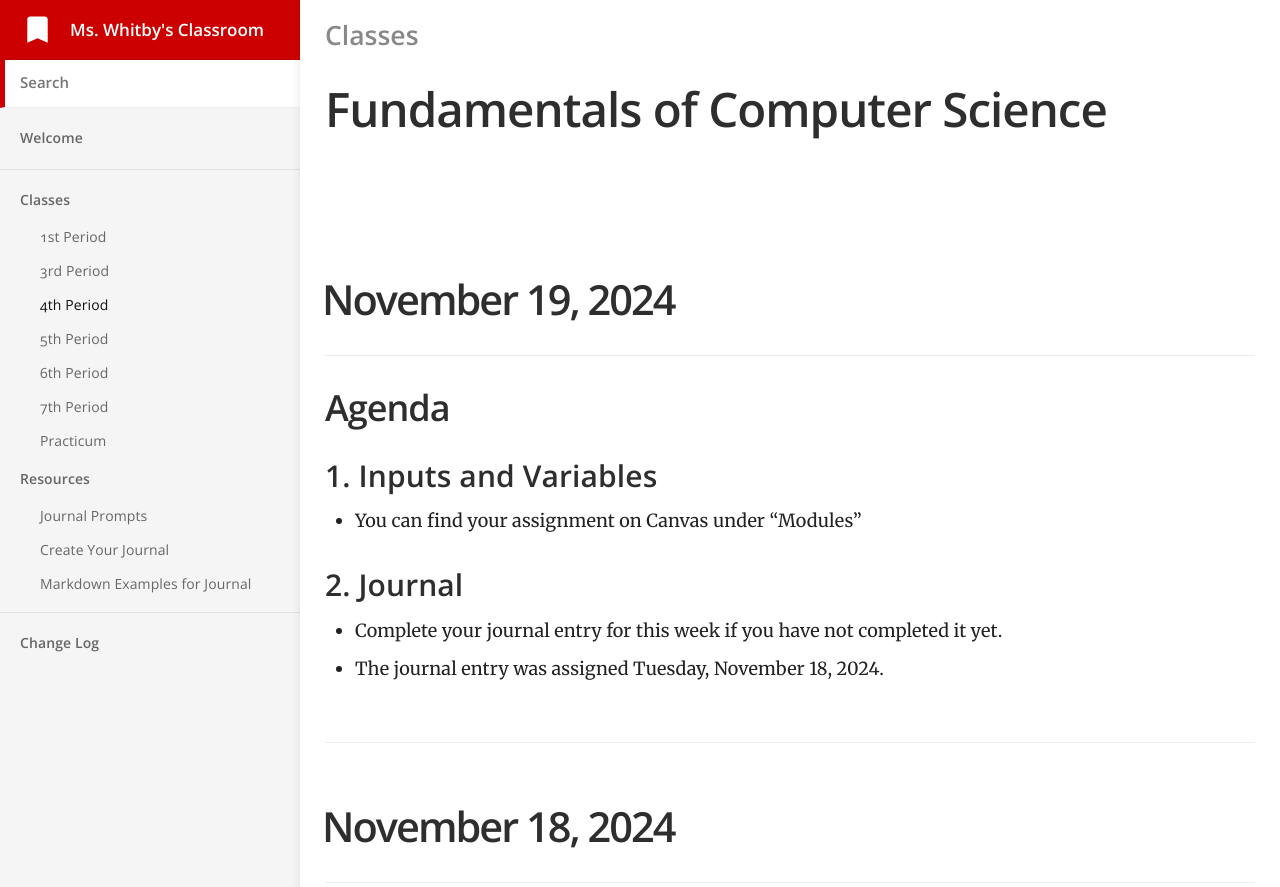
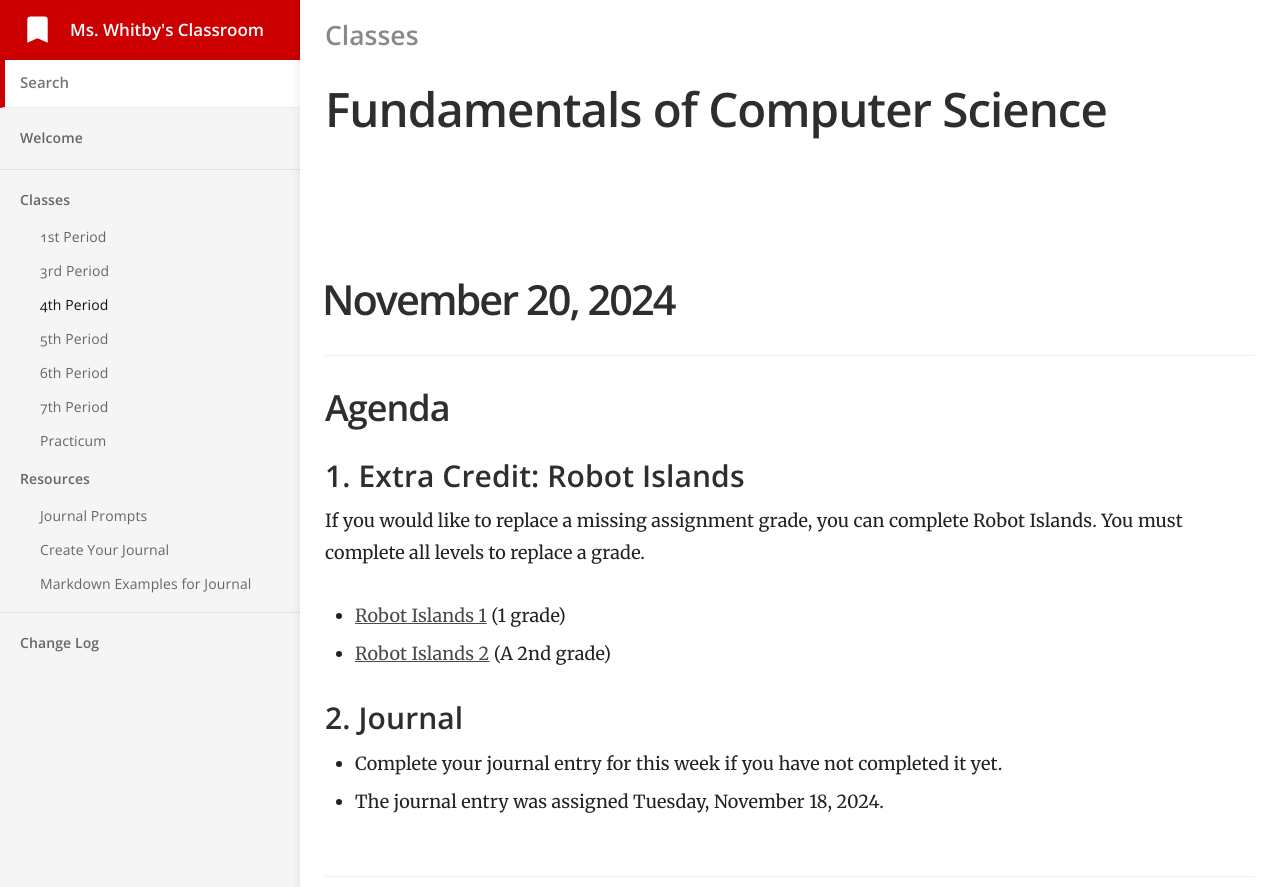
Before and after one commit to mswhitby/classroom, a Jekyll site: the page built from _docs/classes/4th.md, in a window 1280 px wide and 900 px high. Shown: the top 887 px of the window. Built offline with Jekyll 4.4.1, drawn with Linux system fonts in a browser that asks for light colours.

Commit message:
Update 4th.md

```diff
--- a/_docs/classes/4th.md
+++ b/_docs/classes/4th.md
@@ -5,6 +5,23 @@ category: Classes
 order: 3
 ---
 
+# November 20, 2024
+
+## Agenda
+
+### 1. Extra Credit: Robot Islands
+
+If you would like to replace a missing assignment grade, you can complete Robot Islands. You must complete all levels to replace a grade.
+
+- [Robot Islands 1](https://www.abcya.com/games/robot_islands) (1 grade)
+- [Robot Islands 2](https://www.abcya.com/games/robot_islands_2) (A 2nd grade)
+
+### 2. Journal
+
+- Complete your journal entry for this week if you have not completed it yet.
+- The journal entry was assigned Tuesday, November 18, 2024.
+
+----
 
 # November 19, 2024
 
```
